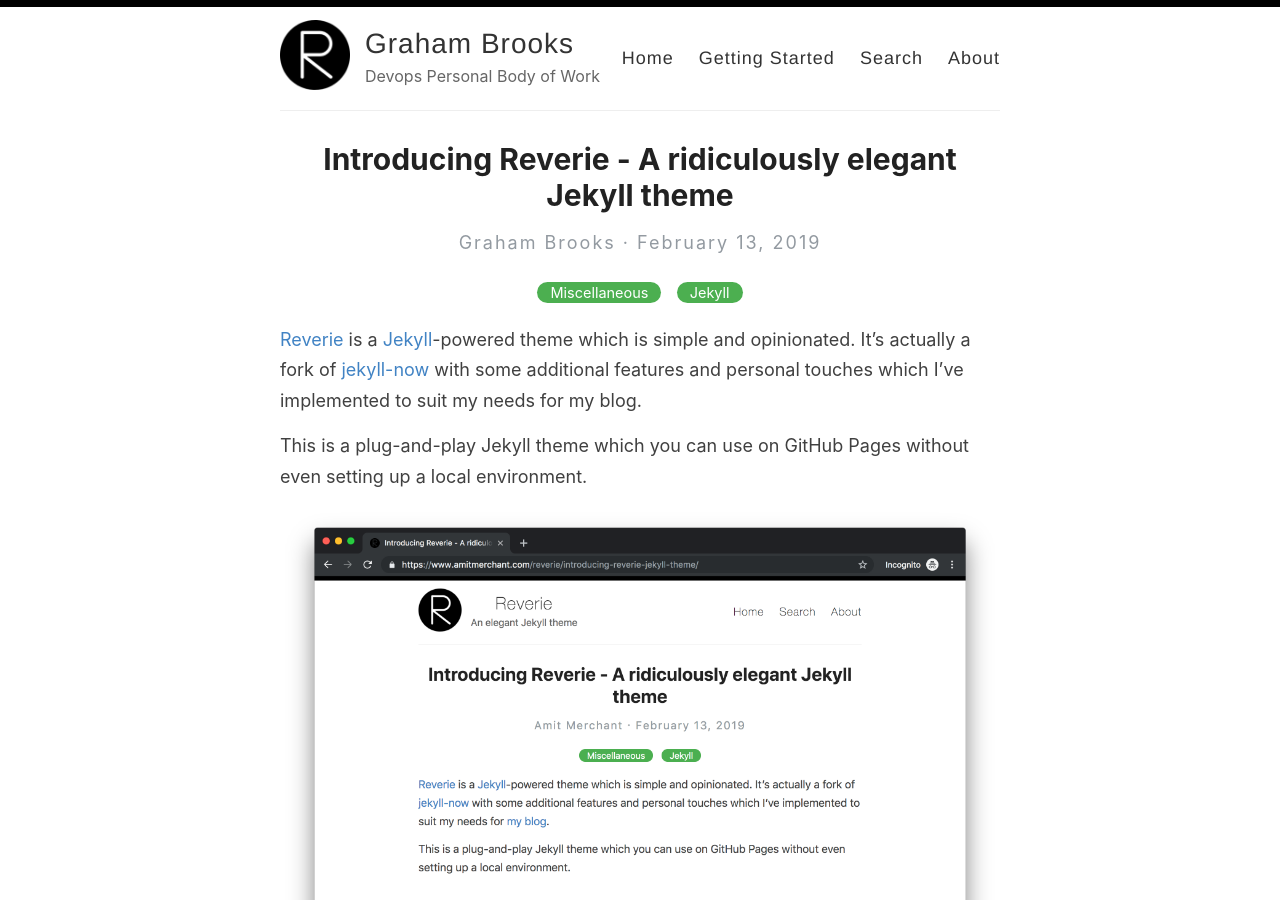
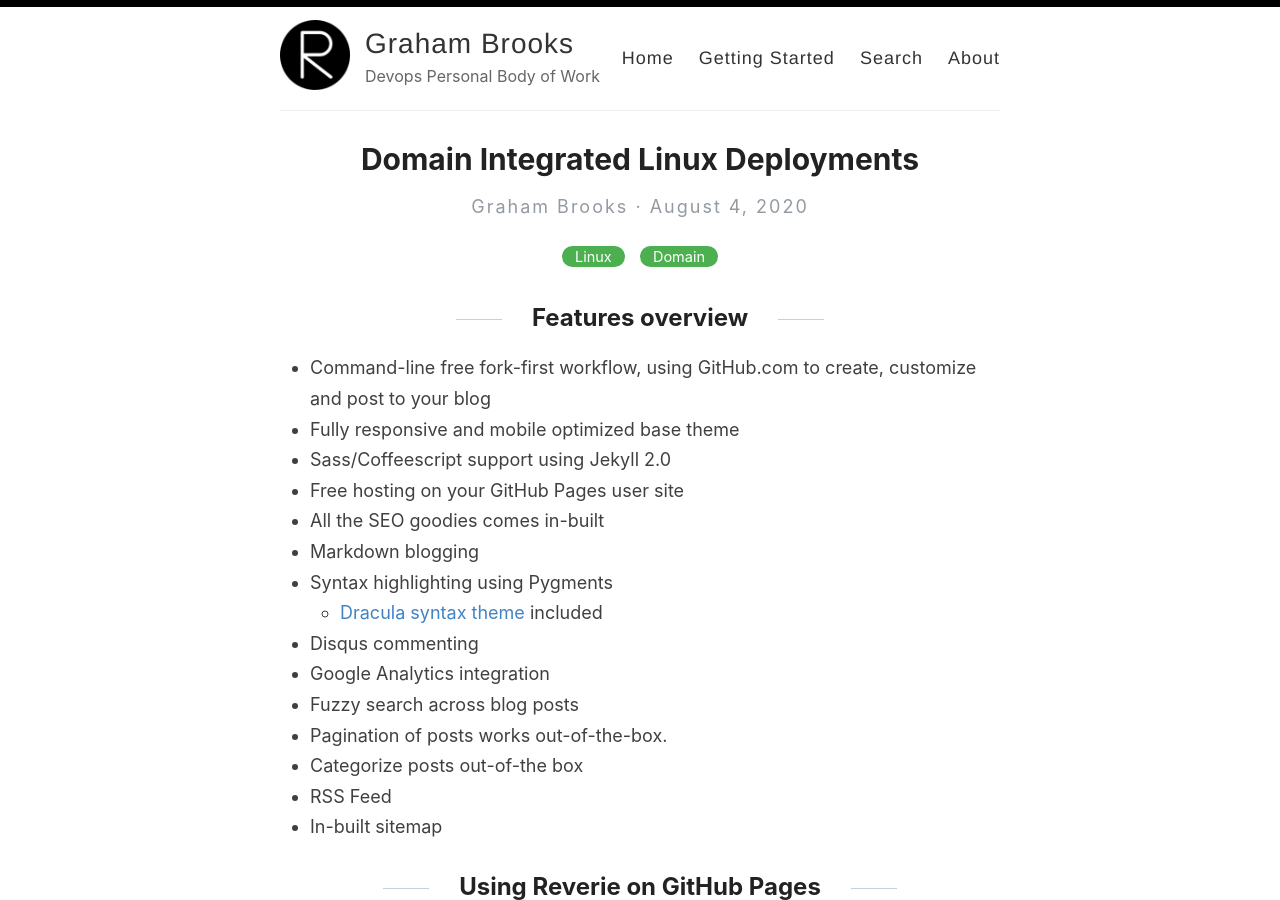
Before and after one commit to LittleSeneca/LittleSeneca.github.io, a Jekyll site: the page built from _posts/2020-08-04-Domain-Integrated-Linux-Deployments.md, in a window 1280 px wide and 900 px high. Built offline with Jekyll 4.4.1, drawn with Linux system fonts in a browser that asks for light colours; comment, search, counter and statistics services are not loaded.

Commit message:
Updating Posts

```diff
--- a/_posts/2019-02-13-introducing-reverie-jekyll-theme.md
+++ b/_posts/2020-08-04-Domain-Integrated-Linux-Deployments.md
@@ -1,14 +1,9 @@
 ---
 layout: post
-title: Introducing Reverie - A ridiculously elegant Jekyll theme
-categories: [Miscellaneous, Jekyll]
+title: Domain Integrated Linux Deployments
+categories: [Linux, Domain]
+excerpt: A project which integrates Ubuntu 20.04 into an existing Active Directory Domain
 ---
-
-[Reverie](https://github.com/amitmerchant1990/reverie) is a [Jekyll](https://jekyllrb.com/)-powered theme which is simple and opinionated. It's actually a fork of [jekyll-now](https://github.com/barryclark/jekyll-now) with some additional features and personal touches which I've implemented to suit my needs for my blog.
-
-This is a plug-and-play Jekyll theme which you can use on GitHub Pages without even setting up a local environment.
-
-![](/images/reverie-demo.png)
 
 ## Features overview
 
```
